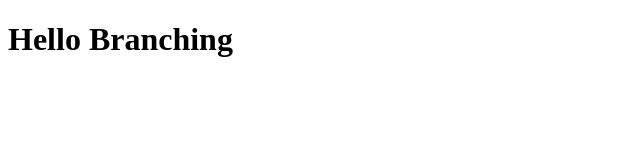
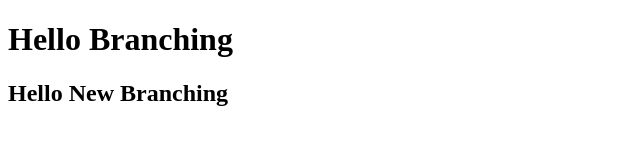
Before and after one commit to Priyabolaj/SDMDemo, a plain HTML site: page index.html in a window 1280 px wide. Shown: the whole page, without its empty margins (0-640 px from the left). Drawn offline with Linux system fonts and the light colour scheme.

Commit message:
New Hello Branch

```diff
--- a/index.html
+++ b/index.html
@@ -7,6 +7,7 @@
 </head>
 <body>
     <h1>Hello Branching</h1>
+    <h2>Hello New Branching</h2>
 
 </body>
 </html>
```
